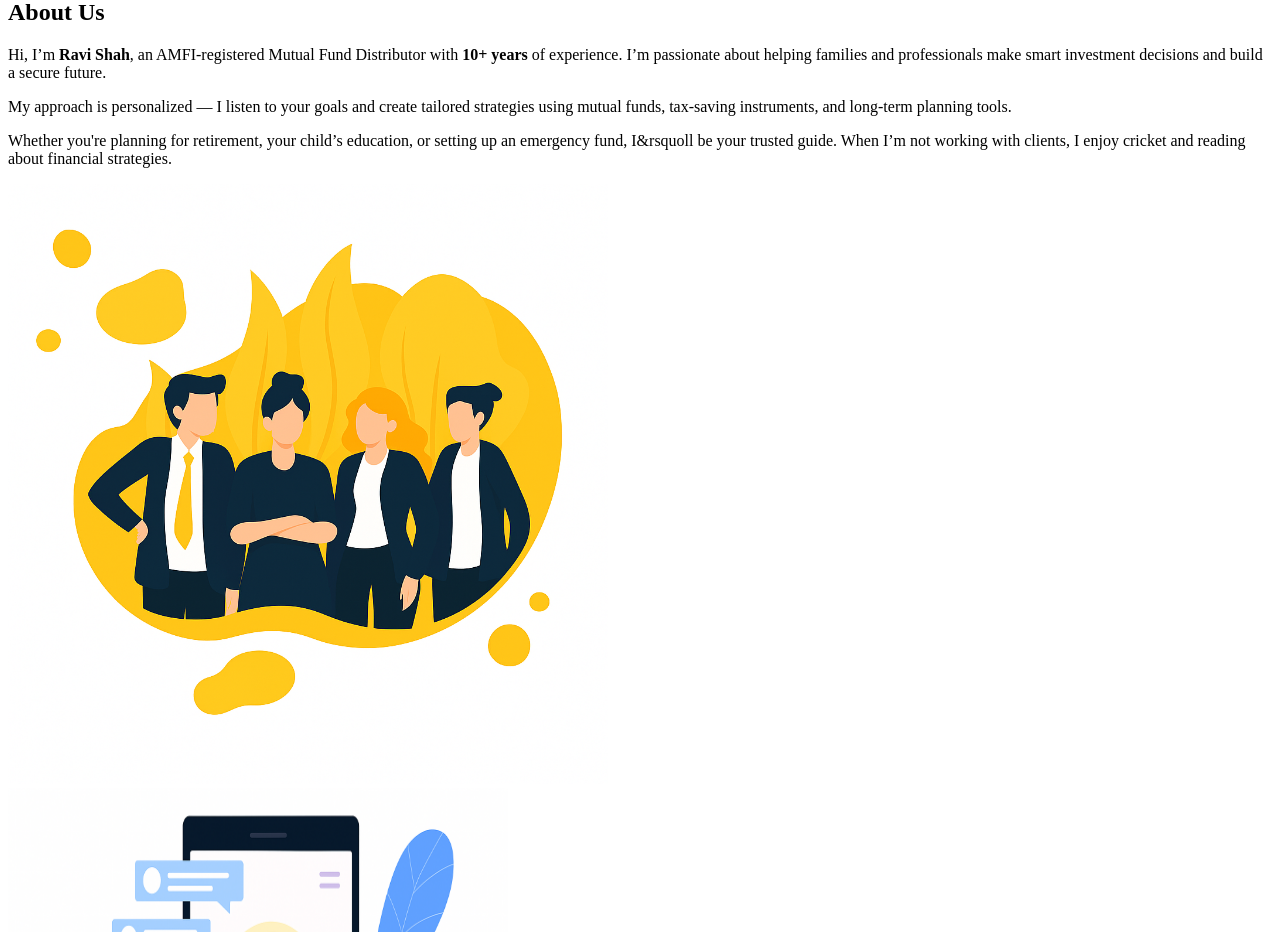
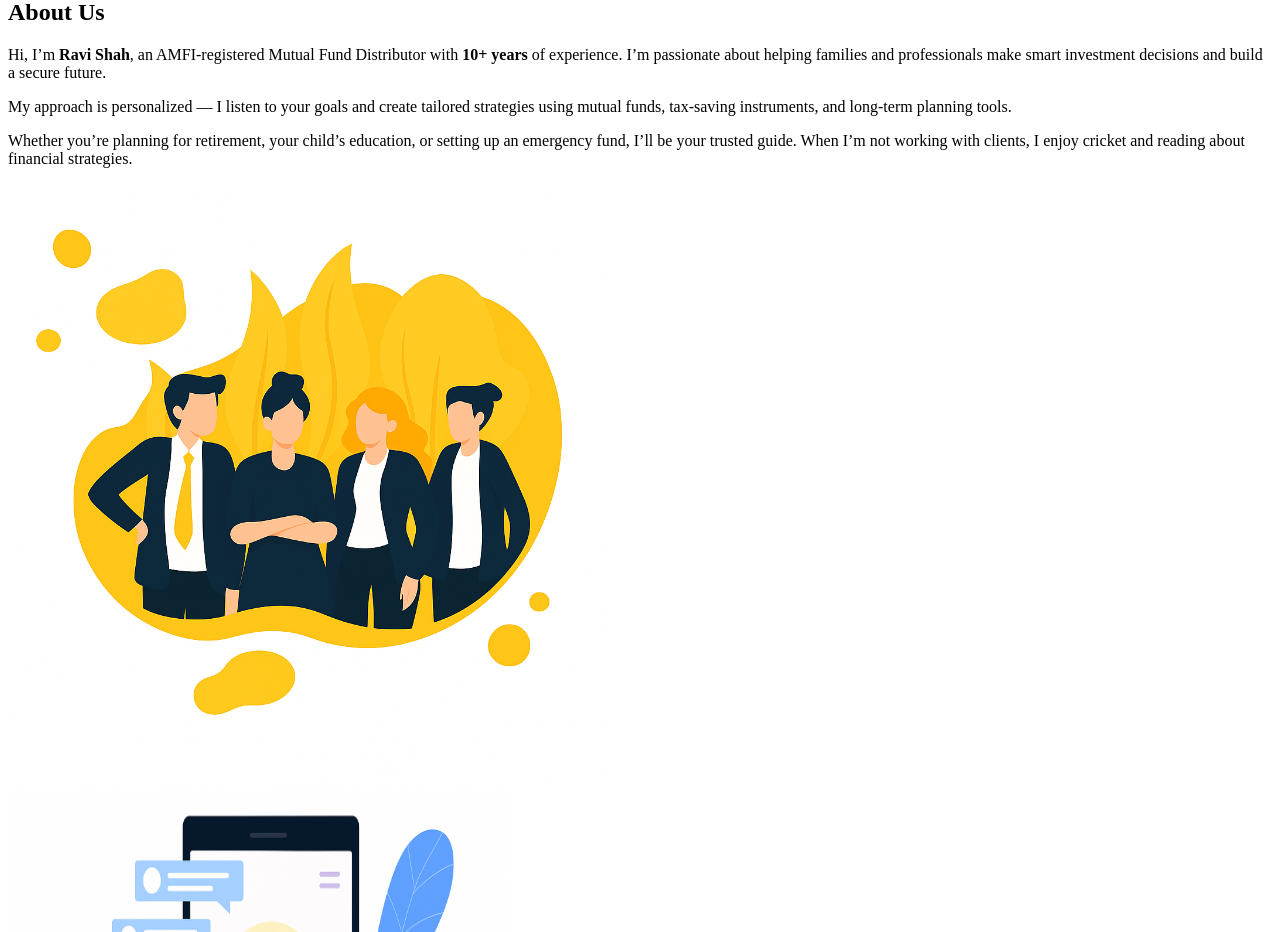
Before and after one commit to Tabassumbanu786/ifa-demo-site, a Next.js app: page / in a window 1280 px wide. Shown: the part 2600-3532 px from the top of the page. Built offline with nearby package versions, Linux system fonts and the light colour scheme.

Commit message:
Fix apostrophes for JSX compatibility

```diff
--- a/components/AboutSection.js
+++ b/components/AboutSection.js
@@ -11,10 +11,10 @@ const AboutSection = () => (
           Hi, I&rsquo;m <strong>Ravi Shah</strong>, an AMFI-registered Mutual Fund Distributor with <strong>10+ years</strong> of experience. I&rsquo;m passionate about helping families and professionals make smart investment decisions and build a secure future.
         </p>
         <p className="text-md text-gray-700 mb-6">
-          My approach is personalized — I listen to your goals and create tailored strategies using mutual funds, tax-saving instruments, and long-term planning tools.
+          My approach is personalized &mdash; I listen to your goals and create tailored strategies using mutual funds, tax-saving instruments, and long-term planning tools.
         </p>
         <p className="text-md text-gray-700">
-          Whether you're planning for retirement, your child&rsquo;s education, or setting up an emergency fund, I&rsquoll be your trusted guide. When I&rsquo;m not working with clients, I enjoy cricket and reading about financial strategies.
+          Whether you&rsquo;re planning for retirement, your child&rsquo;s education, or setting up an emergency fund, I&rsquo;ll be your trusted guide. When I&rsquo;m not working with clients, I enjoy cricket and reading about financial strategies.
         </p>
       </div>
       <div className="relative">
```
